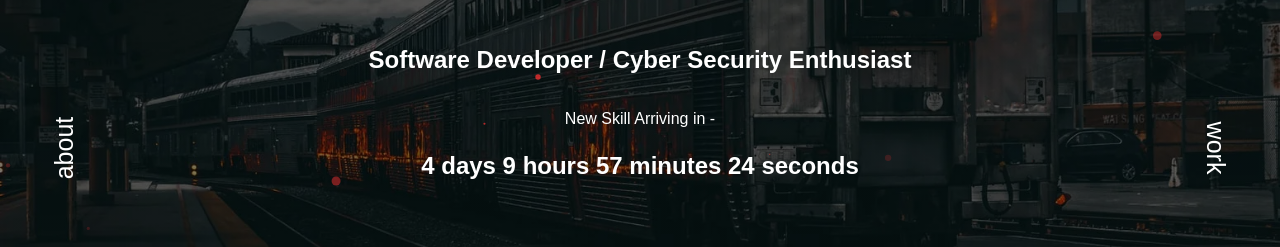
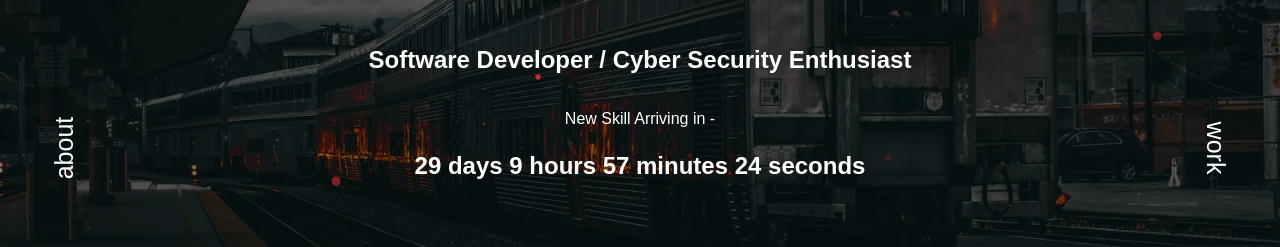
Before and after one commit to Ck1998/Ck1998.github.io, a plain HTML site: page index.html in a window 1280 px wide. Shown: the part 268-515 px from the top of the page. Drawn offline with nearby package versions, Linux system fonts and the light colour scheme; a web font is replaced by a local one.

Commit message:
Update index.html

```diff
--- a/index.html
+++ b/index.html
@@ -373,7 +373,7 @@
     <!-- count down timer script starts -->
     <script>
         // Set the date we're counting down to
-        var countDownDate = new Date("Nov 31, 2020 00:00:00").getTime();
+        var countDownDate = new Date("Dec 26, 2020 00:00:00").getTime();
 
         // Update the count down every 1 second
         var x = setInterval(function() {
```
